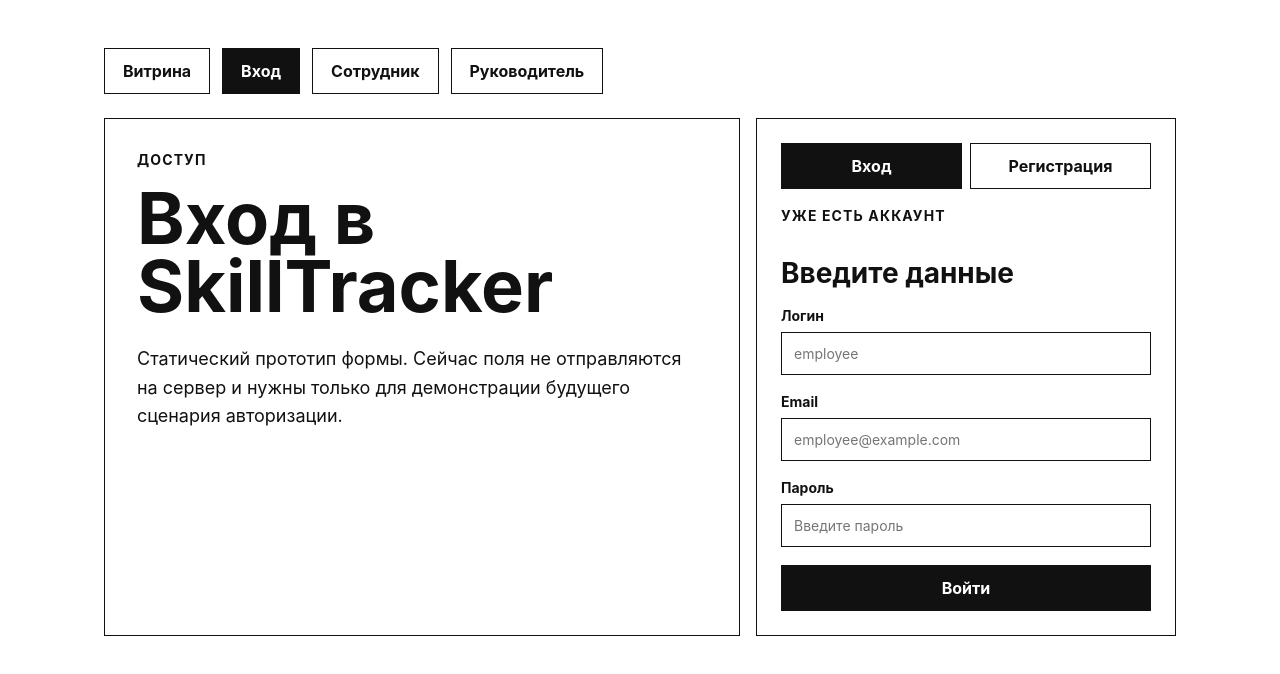
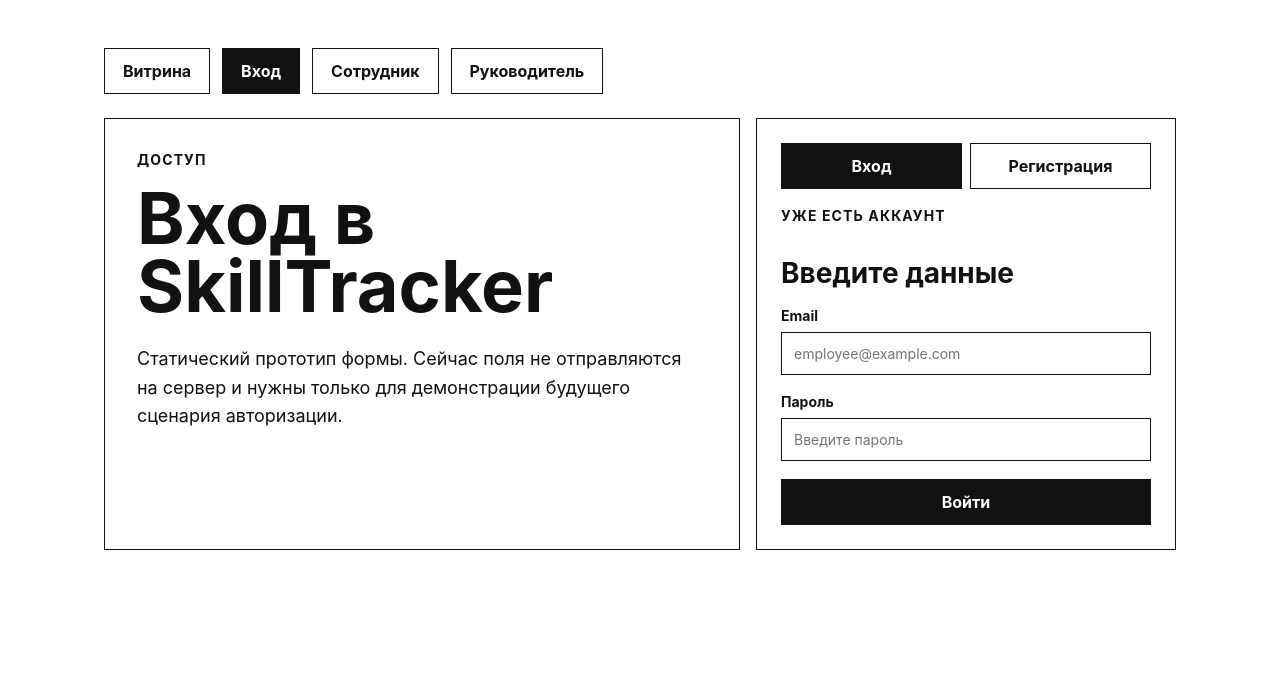
Before and after one commit to NikTak777/skill_tracker, a React (Vite) app in the folder frontend/: page / in a window 1280 px wide. Both pictures are taken after a click on the button "Вход". Shown: the top 674 px of the page. Built offline with nearby package versions, Linux system fonts and the light colour scheme.

Commit message:
front-2 api.js с axios instance, функциями для auth/tasks, interceptor для Authorization и обработка 401 add AuthPage

```diff
--- a/frontend/package.json
+++ b/frontend/package.json
@@ -12,7 +12,6 @@
   },
   "dependencies": {
     "@vitejs/plugin-react": "^4.3.1",
-    "axios": "^1.7.9",
     "vite": "^5.3.4",
     "react": "^18.3.1",
     "react-dom": "^18.3.1"
--- a/frontend/src/App.jsx
+++ b/frontend/src/App.jsx
@@ -1,6 +1,5 @@
-import React, { useEffect, useMemo, useState } from "react";
+import React, { useMemo, useState } from "react";
 
-import { login as loginRequest, register as registerRequest } from "./api.js";
 import "./styles.css";
 
 
@@ -93,56 +92,9 @@
 }
 
 
-function AuthPage({ onAuthSuccess }) {
+function AuthPage() {
   const [mode, setMode] = useState("login");
-  const [formData, setFormData] = useState({
-    name: "",
-    username: "",
-    email: "",
-    role: "employee",
-    password: "",
-    passwordConfirm: "",
-  });
-  const [message, setMessage] = useState("");
   const isLogin = mode === "login";
-
-  function updateField(event) {
-    const { name, value } = event.target;
-    setFormData((currentData) => ({
-      ...currentData,
-      [name]: value,
-    }));
-  }
-
-  async function handleSubmit(event) {
-    event.preventDefault();
-    setMessage("Отправляем данные...");
-
-    try {
-      if (isLogin) {
-        await loginRequest({
-          username: formData.username,
-          password: formData.password,
-        });
-        setMessage("Вход выполнен. Токен сохранен в localStorage.");
-        onAuthSuccess();
-        return;
-      }
-
-      await registerRequest({
-        name: formData.name,
-        username: formData.username,
-        email: formData.email,
-        role: formData.role,
-        password: formData.password,
-        password_confirm: formData.passwordConfirm,
-      });
-      setMessage("Регистрация отправлена. Теперь можно войти.");
-      setMode("login");
-    } catch {
-      setMessage("Запрос не выполнен. Возможно, backend endpoint пока не готов.");
-    }
-  }
 
   return (
     <section className="auth-layout">
@@ -155,7 +107,7 @@
         </p>
       </div>
 
-      <form className="auth-form" onSubmit={handleSubmit}>
+      <form className="auth-form">
         <div className="auth-switcher" aria-label="Выбор формы">
           <button
             className={isLogin ? "active" : ""}
@@ -179,57 +131,19 @@
         {!isLogin && (
           <label>
             Имя
-            <input
-              name="name"
-              type="text"
-              placeholder="Анна Петрова"
-              value={formData.name}
-              onChange={updateField}
-            />
+            <input type="text" placeholder="Анна Петрова" />
           </label>
         )}
 
         <label>
-          Логин
-          <input
-            name="username"
-            type="text"
-            placeholder="employee"
-            value={formData.username}
-            onChange={updateField}
-          />
+          Email
+          <input type="email" placeholder="employee@example.com" />
         </label>
 
         {!isLogin && (
           <label>
-            Email
-            <input
-              name="email"
-              type="email"
-              placeholder="employee@example.com"
-              value={formData.email}
-              onChange={updateField}
-            />
-          </label>
-        )}
-
-        {isLogin && (
-          <label>
-            Email
-            <input
-              name="email"
-              type="email"
-              placeholder="employee@example.com"
-              value={formData.email}
-              onChange={updateField}
-            />
-          </label>
-        )}
-
-        {!isLogin && (
-          <label>
             Роль
-            <select name="role" value={formData.role} onChange={updateField}>
+            <select defaultValue="employee">
               <option value="employee">Сотрудник</option>
               <option value="manager">Руководитель</option>
             </select>
@@ -238,31 +152,17 @@
 
         <label>
           Пароль
-          <input
-            name="password"
-            type="password"
-            placeholder="Введите пароль"
-            value={formData.password}
-            onChange={updateField}
-          />
+          <input type="password" placeholder="Введите пароль" />
         </label>
 
         {!isLogin && (
           <label>
             Повтор пароля
-            <input
-              name="passwordConfirm"
-              type="password"
-              placeholder="Повторите пароль"
-              value={formData.passwordConfirm}
-              onChange={updateField}
-            />
+            <input type="password" placeholder="Повторите пароль" />
           </label>
         )}
 
-        {message && <p className="form-message">{message}</p>}
-
-        <button type="submit">{isLogin ? "Войти" : "Создать аккаунт"}</button>
+        <button type="button">{isLogin ? "Войти" : "Создать аккаунт"}</button>
       </form>
     </section>
   );
@@ -458,15 +358,6 @@
 export default function App() {
   const [activePage, setActivePage] = useState("showcase");
 
-  useEffect(() => {
-    function handleUnauthorized() {
-      setActivePage("auth");
-    }
-
-    window.addEventListener("auth:unauthorized", handleUnauthorized);
-    return () => window.removeEventListener("auth:unauthorized", handleUnauthorized);
-  }, []);
-
   return (
     <main className="page">
       <nav className="top-nav" aria-label="Разделы приложения">
@@ -501,7 +392,7 @@
       </nav>
 
       {activePage === "showcase" && <ShowcasePage />}
-      {activePage === "auth" && <AuthPage onAuthSuccess={() => setActivePage("showcase")} />}
+      {activePage === "auth" && <AuthPage />}
       {activePage === "employee" && <EmployeeTasksPage />}
       {activePage === "manager" && <ManagerPage />}
     </main>
--- a/frontend/src/styles.css
+++ b/frontend/src/styles.css
@@ -212,14 +212,6 @@
   width: 100%;
 }
 
-.form-message {
-  border: 1px solid #111;
-  font-size: 14px;
-  font-weight: 700;
-  margin: 0;
-  padding: 12px;
-}
-
 .manager-form {
   align-self: start;
   display: grid;
```
